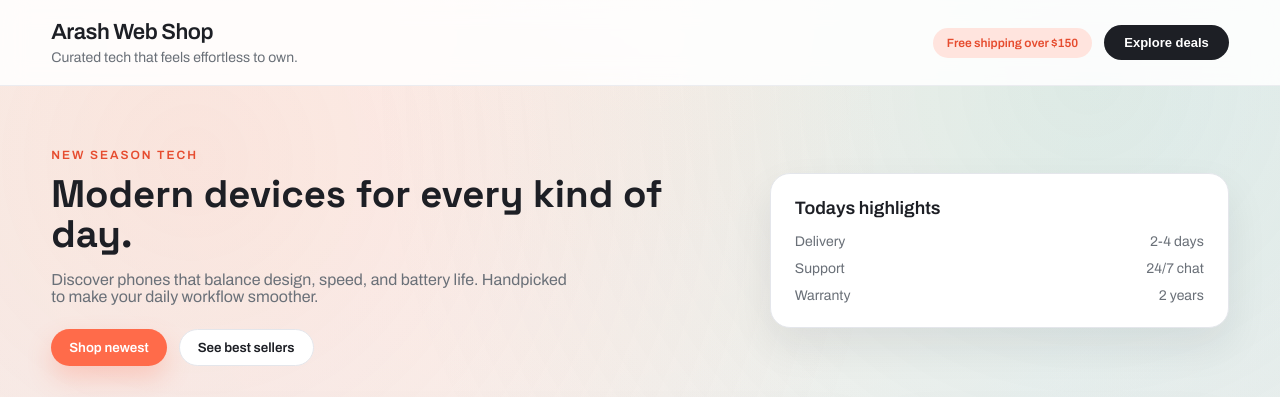
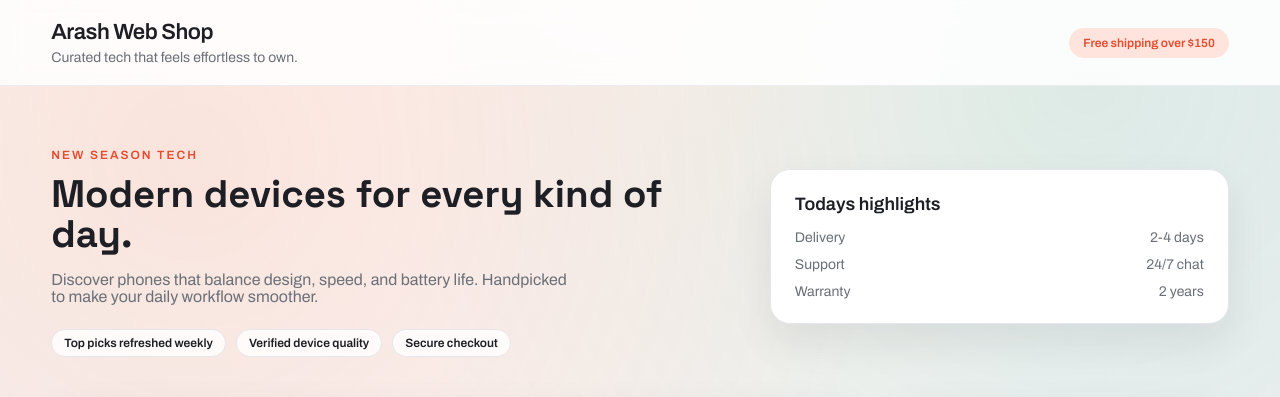
Before and after one commit to arash8877/Shopping_Website, a React (Create React App) app: page / in a window 1280 px wide. Shown: the top 397 px of the page. Built offline with nearby package versions, Linux system fonts and the light colour scheme.

Commit message:
use trash icon

```diff
--- a/src/components/Cart.js
+++ b/src/components/Cart.js
@@ -29,8 +29,28 @@ const Cart = ({ cartItems, removeFromBasket }) => {
                       <span className="qty">{element.qty} pcs</span>
                     </div>
                     <div className="remove-item">
-                      <button className="btn-ghost" onClick={() => removeFromBasket(element)}>
-                        Remove from basket
+                      <button
+                        className="remove-icon"
+                        type="button"
+                        aria-label="Remove from basket"
+                        onClick={() => removeFromBasket(element)}
+                      >
+                        <svg
+                          viewBox="0 0 24 24"
+                          aria-hidden="true"
+                          focusable="false"
+                          fill="none"
+                          stroke="currentColor"
+                          strokeWidth="1.8"
+                          strokeLinecap="round"
+                          strokeLinejoin="round"
+                        >
+                          <path d="M3 6h18" />
+                          <path d="M8 6V4h8v2" />
+                          <path d="M6 6l1 14h10l1-14" />
+                          <path d="M10 11v6" />
+                          <path d="M14 11v6" />
+                        </svg>
                       </button>
                     </div>
                   </div>
--- a/src/components/Home.js
+++ b/src/components/Home.js
@@ -72,9 +72,6 @@ const Home = () => {
             </div>
             <div className="header-actions">
               <div className="header-pill">Free shipping over $150</div>
-              <button className="header-cta" type="button">
-                Explore deals
-              </button>
             </div>
           </div>
         </header>
@@ -87,13 +84,10 @@ const Home = () => {
                 Discover phones that balance design, speed, and battery life. Handpicked to make
                 your daily workflow smoother.
               </p>
-              <div className="hero-actions">
-                <button className="primary-btn" type="button">
-                  Shop newest
-                </button>
-                <button className="ghost-btn" type="button">
-                  See best sellers
-                </button>
+              <div className="hero-highlights">
+                <span>Top picks refreshed weekly</span>
+                <span>Verified device quality</span>
+                <span>Secure checkout</span>
               </div>
             </div>
             <div className="hero-card">
--- a/src/index.css
+++ b/src/index.css
@@ -127,25 +127,6 @@ img {
   font-weight: 600;
 }
 
-.header-cta {
-  border: none;
-  border-radius: 999px;
-  padding: 1rem 2rem;
-  background: var(--text);
-  color: #fff;
-  font-size: 1.3rem;
-  font-weight: 600;
-  cursor: pointer;
-  transition:
-    transform 0.2s ease,
-    box-shadow 0.2s ease;
-}
-
-.header-cta:hover {
-  transform: translateY(-1px);
-  box-shadow: 0 10px 20px rgba(28, 31, 38, 0.18);
-}
-
 main {
   padding: 3rem 0 6rem;
   flex: 1;
@@ -181,10 +162,22 @@ main {
   margin-bottom: 1.2rem;
 }
 
-.hero-actions {
+.hero-highlights {
   display: flex;
   flex-wrap: wrap;
-  gap: 1.2rem;
+  gap: 1rem;
+}
+
+.hero-highlights span {
+  display: inline-flex;
+  align-items: center;
+  padding: 0.6rem 1.2rem;
+  border-radius: 999px;
+  font-size: 1.2rem;
+  font-weight: 600;
+  color: var(--text);
+  background: rgba(255, 255, 255, 0.8);
+  border: 1px solid var(--border);
 }
 
 .primary-btn,
@@ -469,8 +462,36 @@ main {
   margin-left: 0.6rem;
 }
 
-.remove-item button {
-  width: 100%;
+.remove-item {
+  display: flex;
+  justify-content: flex-end;
+}
+
+.remove-icon {
+  border: none;
+  background: #fff;
+  color: #d15548;
+  width: 3.4rem;
+  height: 3.4rem;
+  border-radius: 50%;
+  display: inline-flex;
+  align-items: center;
+  justify-content: center;
+  cursor: pointer;
+  transition:
+    transform 0.2s ease,
+    box-shadow 0.2s ease,
+    border-color 0.2s ease;
+}
+
+.remove-icon svg {
+  width: 1.6rem;
+  height: 1.6rem;
+}
+
+.remove-icon:hover {
+  transform: translateY(-1px);
+  box-shadow: 0 10px 18px rgba(209, 85, 72, 0.18);
 }
 
 .total-price {
```
